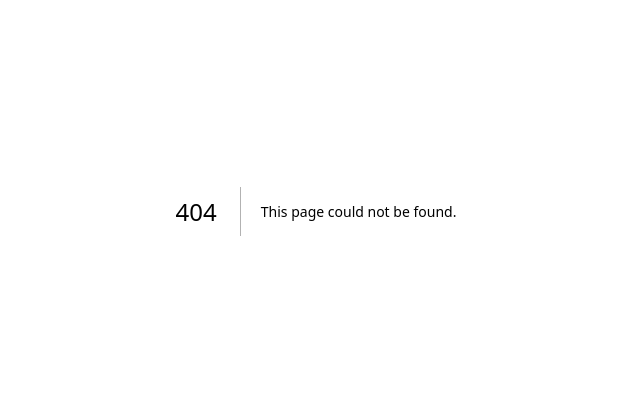
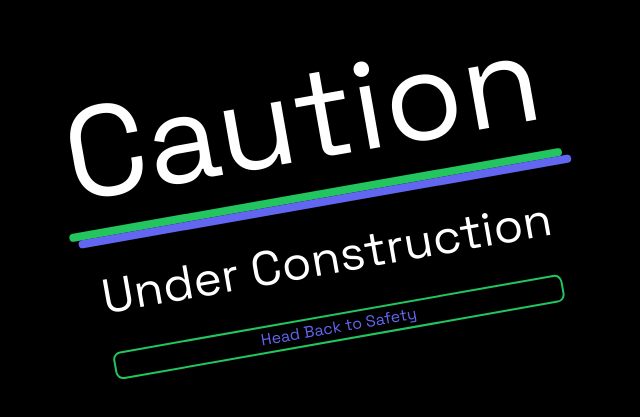
Before and after one commit to TriniKiskadee/portfolio, a Next.js app: page /coming-soon in a window 1280 px wide. Before the commit this address had no page. Shown: the part 189-606 px from the top of the page, without its empty margins (324-964 px from the left). Built offline with nearby package versions, Linux system fonts and the light colour scheme.

Commit message:
added 404 and Coming Soon pages

```diff
--- a/app/(home)/components/projects.tsx
+++ b/app/(home)/components/projects.tsx
@@ -12,16 +12,14 @@ const Projects = () => {
                 text={'Projects 🎨'}
                 className={'flex flex-col items-center justify-center rotate-6'}
             />
-            <div className={'grid grid-cols-1 sm:grid-cols-2 lg:grid-cols-3 pt-20 gap-5'}>
+            <div className={'grid grid-cols-1 sm:grid-cols-2 pt-20 gap-10'}>
                 {projects.map((project, idx) => {
                     {console.log(project.background)}
                     return (
                         <Link
                             key={idx}
                             href={project.link}
-                            target={'_blank'}
                         >
-
                             <div className={cn('p-5 rounded-md',
                                 project.background,
                             )}>
--- /dev/null
+++ b/app/[...not_found]/page.tsx
@@ -0,0 +1,14 @@
+import React from 'react';
+import PageTemplate from "@/components/page-template";
+
+const Custom404 = () => {
+    return (
+        <PageTemplate
+            title={'404'}
+            subtitle={'Page Not Found'}
+            btnText={'Get to the Choppa! NOWWWW!!!'}
+        />
+    );
+};
+
+export default Custom404 ;
--- /dev/null
+++ b/app/coming-soon/page.tsx
@@ -0,0 +1,14 @@
+import React from 'react';
+import Title from "@/app/(home)/components/title";
+import PageTemplate from "@/components/page-template";
+
+const Page = () => {
+    return (
+        <PageTemplate
+            title={'Caution'}
+            subtitle={'Under Construction'}
+        />
+    );
+};
+
+export default Page;
--- a/app/layout.tsx
+++ b/app/layout.tsx
@@ -6,7 +6,7 @@ import {ThemeProvider} from "@/components/theme-provider";
 const space_grotesk = Space_Grotesk({subsets: ["latin"]});
 
 export const metadata: Metadata = {
-    metadataBase: new URL("https://next-supabase-vote.vercel.app/"),
+    metadataBase: new URL("https://renaudsennon-portfolio.vercel.app/"),
 
     title: 'Renaud Sennon',
     authors: {
@@ -19,12 +19,12 @@ export const metadata: Metadata = {
         title: "Renaud Sennon",
         description:
             "Based in Trinidad, I'm a Fullstack developer passionate about building modern web application that users love.",
-        url: "https://next-supabase-vote.vercel.app/",
+        url: "https://renaudsennon-portfolio.vercel.app/",
         siteName: "Renaud Sennon",
         images: "/thumbnail.png",
         type: "website",
     },
-    keywords: ["daily web coding", "Renaud Sennon", "dailywebcoding"],
+    keywords: ["portfolio", "Renaud Sennon"],
 };
 
 export default function RootLayout({children}: Readonly<{ children: React.ReactNode; }>) {
--- /dev/null
+++ b/components/page-template.tsx
@@ -0,0 +1,31 @@
+import React from 'react';
+import Title from "@/app/(home)/components/title";
+import Link from "next/link";
+
+const PageTemplate = ({title, subtitle, btnText}: {title: string, subtitle: string, btnText?: string}) => {
+
+    return (
+        <div className={'h-screen w-screen bg-black text-white overflow-hidden'}>
+            <div
+                className={'flex flex-col gap-5 text-center justify-center items-center -rotate-[10deg] translate-y-[15rem]'}>
+
+                <h1 className={'text-9xl hover:text-green-500 transition-all duration-100'}>{title}</h1>
+                <div className={'-translate-y-1/2'}>
+                    <div className={'w-[500px] h-2 bg-green-500 rounded-full'}/>
+                    <div className={'w-[500px] h-2 bg-indigo-500 rounded-full translate-x-2'}/>
+                </div>
+                <div className={'gap-5'}>
+                    <p className={'text-5xl'}>{subtitle}</p>
+                    <Link
+                        href={'/'}
+                        className={'flex items-center justify-center mt-8 text-indigo-500 hover:text-green-500 hover:border-indigo-500 transition-all duration-100 border-2 border-green-500 rounded-lg'}
+                    >
+                        {btnText ? btnText : 'Head Back to Safety'}
+                    </Link>
+                </div>
+            </div>
+        </div>
+    );
+};
+
+export default PageTemplate;
--- a/components/ui/direction-aware-hover.tsx
+++ b/components/ui/direction-aware-hover.tsx
@@ -96,8 +96,6 @@ export const DirectionAwareHover = ({
                             width={1000}
                             height={1000}
                             src={imageUrl}
-                            quality={100}
-                            priority={true}
                         />
                     </motion.div>
                     <motion.div
--- a/tailwind.config.ts
+++ b/tailwind.config.ts
@@ -14,6 +14,12 @@ const config = {
         './components/**/*.{ts,tsx}',
         './app/**/*.{ts,tsx}',
         './src/**/*.{ts,tsx}',
+    ],
+    safelist: [
+        'bg-rose-500',
+        'bg-amber-500',
+        'bg-blue-500',
+        'bg-emerald-500',
     ],
     prefix: "",
     theme: {
```
Also changed, not shown: constants/projects.ts (+12 -12 lines), public/caution.png (added).
